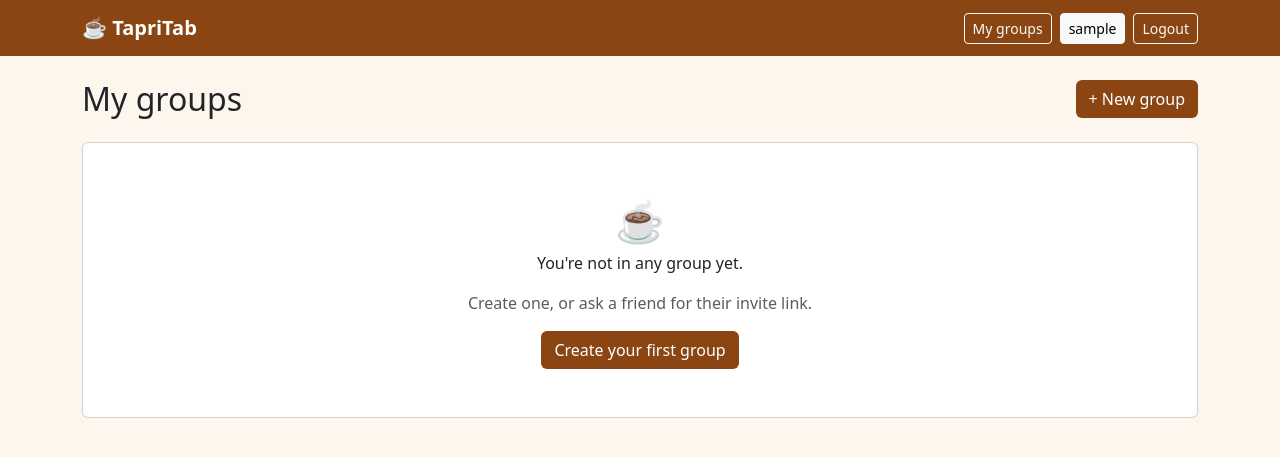
After one commit to aditi0319/tapritab, a Django app: page /groups/ in a window 1280 px wide. The commit adds this page. Shown: the top 457 px of the page. Run offline with Django 5.2, Linux system fonts and the light colour scheme; the visitor is signed in with stand-in values (Sample User, id 1); data that the repository does not hold is empty.

Commit message:
Add groups: create, list, detail, invite links, join, leave and remove members

```diff
--- /dev/null
+++ b/groups/urls.py
@@ -0,0 +1,15 @@
+from django.urls import path
+
+from . import views
+
+app_name = 'groups'
+
+urlpatterns = [
+    path('', views.group_list, name='list'),
+    path('new/', views.group_create, name='create'),
+    path('<int:group_id>/', views.group_detail, name='detail'),
+    path('<int:group_id>/invite/reset/', views.regenerate_invite, name='regenerate_invite'),
+    path('<int:group_id>/members/<int:user_id>/remove/', views.remove_member, name='remove_member'),
+    path('<int:group_id>/leave/', views.leave_group, name='leave'),
+    path('join/<uuid:invite_code>/', views.group_join, name='join'),
+]
--- a/groups/views.py
+++ b/groups/views.py
@@ -1,3 +1,142 @@
-from django.shortcuts import render
+import uuid
 
-# Create your views here.
+from django.contrib import messages
+from django.contrib.auth.decorators import login_required
+from django.db import transaction
+from django.db.models import Count
+from django.shortcuts import get_object_or_404, redirect, render
+from django.urls import reverse
+from django.views.decorators.http import require_POST
+
+from .forms import GroupForm
+from .models import Group, Membership
+
+
+def get_membership_or_404(user, group_id):
+    """Return the user's membership in this group, or a 404 if they are not a member."""
+    return get_object_or_404(
+        Membership.objects.select_related('group'),
+        group_id=group_id,
+        user=user,
+    )
+
+
+@login_required
+def group_list(request):
+    groups = (
+        Group.objects
+        .annotate(member_count=Count('memberships'))
+        .filter(memberships__user=request.user)
+        .order_by('-created_at')
+    )
+    return render(request, 'groups/group_list.html', {'groups': groups})
+
+
+@login_required
+def group_create(request):
+    if request.method == 'POST':
+        form = GroupForm(request.POST)
+        if form.is_valid():
+            with transaction.atomic():
+                group = form.save(commit=False)
+                group.created_by = request.user
+                group.save()
+                Membership.objects.create(
+                    user=request.user,
+                    group=group,
+                    role=Membership.Role.ADMIN,
+                )
+            messages.success(request, f'{group} created! Share the invite link with your friends.')
+            return redirect('groups:detail', group_id=group.id)
+    else:
+        form = GroupForm()
+    return render(request, 'groups/group_form.html', {'form': form})
+
+
+@login_required
+def group_detail(request, group_id):
+    membership = get_membership_or_404(request.user, group_id)
+    group = membership.group
+    members = group.memberships.select_related('user').order_by('joined_at')
+    invite_url = request.build_absolute_uri(
+        reverse('groups:join', kwargs={'invite_code': group.invite_code})
+    )
+    return render(request, 'groups/group_detail.html', {
+        'group': group,
+        'members': members,
+        'is_admin': membership.role == Membership.Role.ADMIN,
+        'invite_url': invite_url,
+    })
+
+
+@login_required
+def group_join(request, invite_code):
+    group = get_object_or_404(Group, invite_code=invite_code)
+
+    if Membership.objects.filter(group=group, user=request.user).exists():
+        messages.info(request, f'You are already in {group}.')
+        return redirect('groups:detail', group_id=group.id)
+
+    if request.method == 'POST':
+        Membership.objects.get_or_create(group=group, user=request.user)
+        messages.success(request, f'You joined {group}! ☕')
+        return redirect('groups:detail', group_id=group.id)
+
+    return render(request, 'groups/group_join.html', {
+        'group': group,
+        'member_count': group.memberships.count(),
+    })
+
+
+@login_required
+@require_POST
+def regenerate_invite(request, group_id):
+    membership = get_membership_or_404(request.user, group_id)
+    if membership.role != Membership.Role.ADMIN:
+        messages.error(request, 'Only the group admin can reset the invite link.')
+        return redirect('groups:detail', group_id=group_id)
+
+    group = membership.group
+    group.invite_code = uuid.uuid4()
+    group.save(update_fields=['invite_code'])
+    messages.success(request, 'New invite link created. The old link no longer works.')
+    return redirect('groups:detail', group_id=group_id)
+
+
+@login_required
+@require_POST
+def remove_member(request, group_id, user_id):
+    membership = get_membership_or_404(request.user, group_id)
+    if membership.role != Membership.Role.ADMIN:
+        messages.error(request, 'Only the group admin can remove members.')
+        return redirect('groups:detail', group_id=group_id)
+
+    target = get_object_or_404(Membership, group_id=group_id, user_id=user_id)
+    if target.user == request.user:
+        messages.error(request, 'You cannot remove yourself. Use "Leave group" instead.')
+    else:
+        username = target.user.username
+        target.delete()
+        messages.success(request, f'{username} was removed from the group.')
+    return redirect('groups:detail', group_id=group_id)
+
+
+@login_required
+@require_POST
+def leave_group(request, group_id):
+    membership = get_membership_or_404(request.user, group_id)
+    group = membership.group
+
+    if membership.role == Membership.Role.ADMIN:
+        other_admins = group.memberships.filter(role=Membership.Role.ADMIN).exclude(user=request.user)
+        if group.memberships.count() > 1 and not other_admins.exists():
+            messages.error(request, 'You are the only admin. Make someone else admin before leaving.')
+            return redirect('groups:detail', group_id=group_id)
+
+    membership.delete()
+    if not group.memberships.exists():
+        group.delete()
+        messages.success(request, 'You left the group. It had no members left, so it was deleted.')
+    else:
+        messages.success(request, f'You left {group}.')
+    return redirect('groups:list')
--- a/tapritab_project/settings.py
+++ b/tapritab_project/settings.py
@@ -135,3 +135,4 @@ MEDIA_ROOT = BASE_DIR / 'media'
 LOGIN_URL = 'login'
 LOGIN_REDIRECT_URL = 'home'
 LOGOUT_REDIRECT_URL = 'login'
+LOGIN_REDIRECT_URL = 'groups:list'
--- a/tapritab_project/urls.py
+++ b/tapritab_project/urls.py
@@ -8,6 +8,7 @@ urlpatterns = [
     path('admin/', admin.site.urls),
     path('accounts/', include('django.contrib.auth.urls')),
     path('accounts/', include('accounts.urls')),
+    path('groups/',include('groups.urls')),
     path('', TemplateView.as_view(template_name='home.html'), name='home'),
 ]
 
--- a/templates/base.html
+++ b/templates/base.html
@@ -24,7 +24,10 @@
         <a class="navbar-brand fw-bold" href="{% url 'home' %}">☕ TapriTab</a>
         <div class="d-flex align-items-center gap-2">
             {% if user.is_authenticated %}
+
+                <a class="btn btn-sm btn-outline-light" href="{% url 'groups:list' %}">My groups</a>
                 <a class="btn btn-sm btn-light" href="{% url 'accounts:profile' %}">{{ user.username }}</a>
+
                 <form method="post" action="{% url 'logout' %}" class="m-0">
                     {% csrf_token %}
                     <button class="btn btn-sm btn-outline-light" type="submit">Logout</button>
--- /dev/null
+++ b/templates/groups/group_list.html
@@ -0,0 +1,32 @@
+{% extends "base.html" %}
+{% block title %}My groups{% endblock title %}
+
+{% block content %}
+<div class="d-flex justify-content-between align-items-center mb-4">
+    <h2 class="mb-0">My groups</h2>
+    <a class="btn btn-chai" href="{% url 'groups:create' %}">+ New group</a>
+</div>
+
+<div class="row g-3">
+    {% for group in groups %}
+        <div class="col-md-4">
+            <a href="{% url 'groups:detail' group.id %}" class="text-decoration-none text-reset">
+                <div class="card shadow-sm h-100 p-3">
+                    <div class="fs-1">{{ group.emoji }}</div>
+                    <h5 class="mb-1">{{ group.name }}</h5>
+                    <small class="text-muted">{{ group.member_count }} member{{ group.member_count|pluralize }}</small>
+                </div>
+            </a>
+        </div>
+    {% empty %}
+        <div class="col-12">
+            <div class="card p-5 text-center">
+                <div class="fs-1">☕</div>
+                <p class="mb-3">You're not in any group yet.</p>
+                <p class="text-muted">Create one, or ask a friend for their invite link.</p>
+                <a class="btn btn-chai mx-auto" href="{% url 'groups:create' %}">Create your first group</a>
+            </div>
+        </div>
+    {% endfor %}
+</div>
+{% endblock content %}
--- a/templates/home.html
+++ b/templates/home.html
@@ -6,7 +6,8 @@
     <h1 class="fw-bold">☕ TapriTab</h1>
     <p class="lead">Chai pe charcha, hisaab pe nahi.</p>
     {% if user.is_authenticated %}
-        <p>Welcome back, <strong>{{ user.username }}</strong>! Your groups will appear here soon.</p>
+                <p>Welcome back, <strong>{{ user.username }}</strong>!</p>
+        <a class="btn btn-chai btn-lg" href="{% url 'groups:list' %}">Go to my groups</a>
     {% else %}
         <a class="btn btn-chai btn-lg" href="{% url 'accounts:register' %}">Get started</a>
     {% endif %}
```
Also changed, not shown: groups/forms.py (added, +11 -0 lines), templates/groups/group_detail.html (added, +82 -0 lines), templates/groups/group_form.html (added, +18 -0 lines), templates/groups/group_join.html (added, +19 -0 lines).
